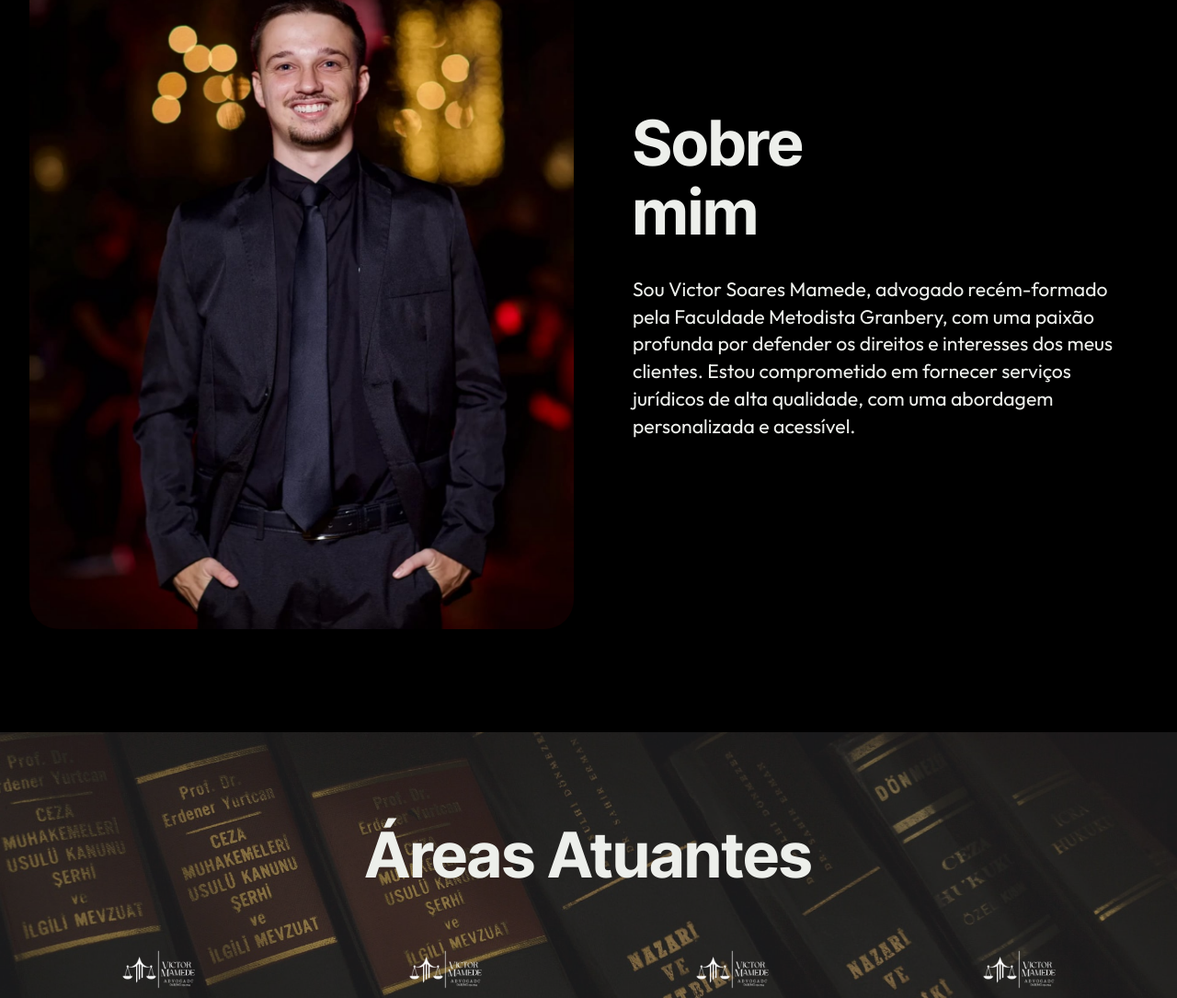
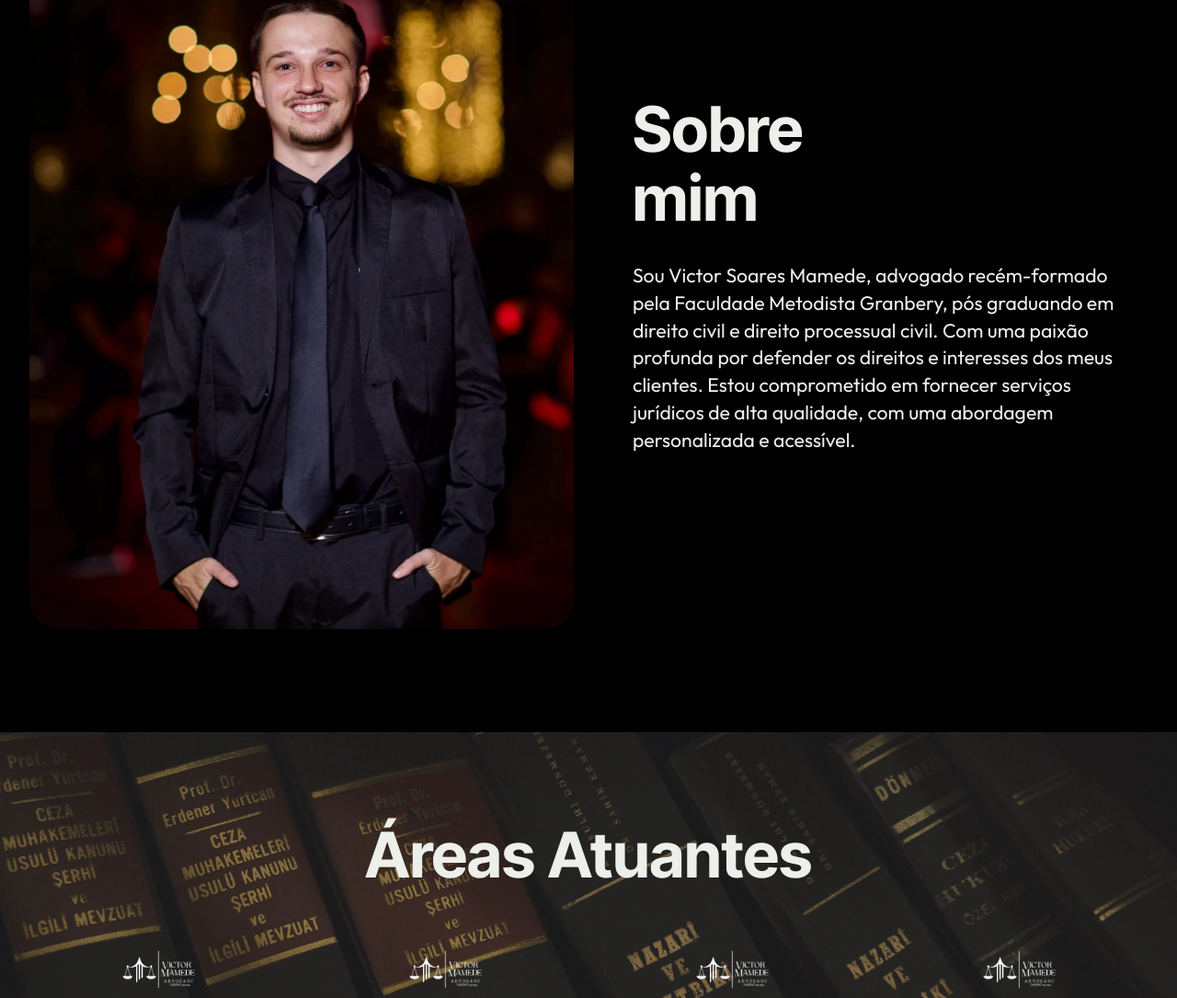
Before and after one commit to gabrieldezzanidev/victoradv, a plain HTML site: page index.html in a window 1280 px wide. Shown: the part 920-2005 px from the top of the page at 92% size. Drawn offline with Linux system fonts and the light colour scheme; files whose address does not match are found by name.

Commit message:
commit pós

```diff
--- a/index.html
+++ b/index.html
@@ -108,7 +108,7 @@
 					<h1 class="mbr-section-title mbr-fonts-style mb-4 display-1">
 						<strong>Sobre <br>mim</strong></h1>
 					<p class="mbr-text align-left mbr-fonts-style mb-4 display-7">
-					Sou Victor Soares Mamede, advogado recém-formado pela Faculdade Metodista Granbery, com uma paixão profunda por defender os direitos e interesses dos meus clientes. Estou comprometido em fornecer serviços jurídicos de alta qualidade, com uma abordagem personalizada e acessível.
+					Sou Victor Soares Mamede, advogado recém-formado pela Faculdade Metodista Granbery, pós graduando em direito civil e direito processual civil. Com uma paixão profunda por defender os direitos e interesses dos meus clientes. Estou comprometido em fornecer serviços jurídicos de alta qualidade, com uma abordagem personalizada e acessível.
 					</p>
 
 				</div>
```
